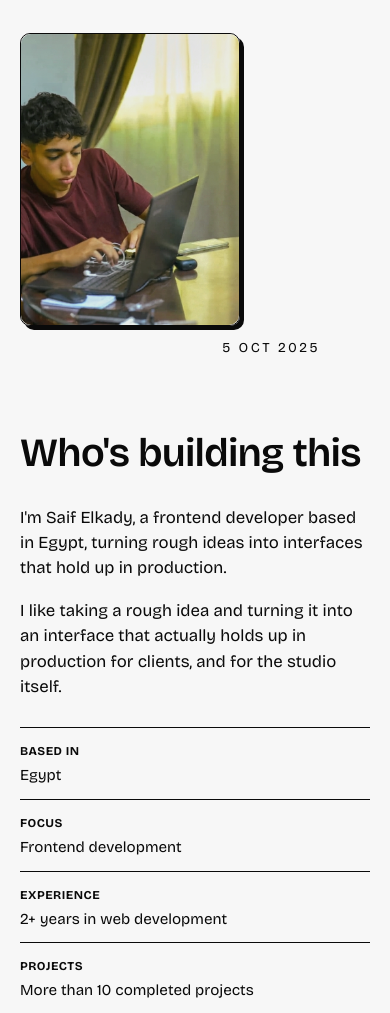
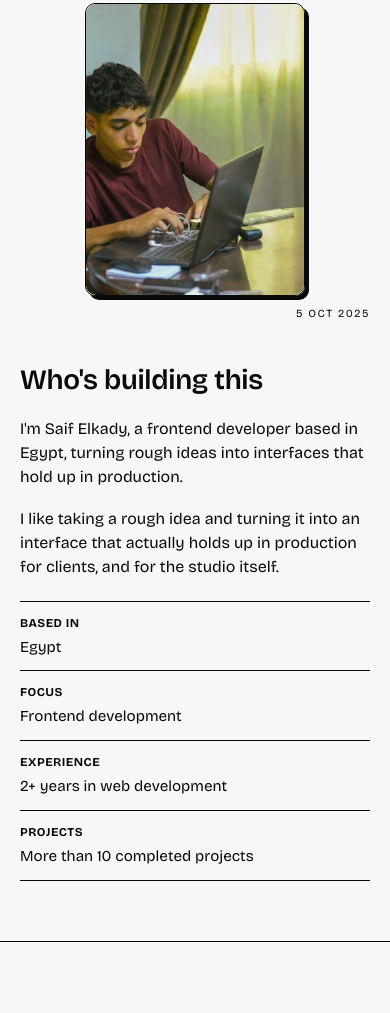
Before and after one commit to SaifElkady/saifelkady, a plain HTML site: page index.html in a window 390 px wide. Shown: the part 471-1484 px from the top of the page. Drawn offline with nearby package versions, Linux system fonts and the light colour scheme; a web font is replaced by a local one.

Commit message:
Enhance about section styling for improved layout and responsiveness on mobile devices

```diff
--- a/style.css
+++ b/style.css
@@ -671,16 +671,73 @@ body.lang-ar .about-facts li span:first-child {
 }
 
 @media (max-width: 860px) {
+    .about {
+        padding: 72px 0;
+    }
+
     .about-inner {
         grid-template-columns: 1fr;
+        gap: 36px;
+    }
+
+    .about h2 {
+        font-size: 32px;
+        margin-bottom: 16px;
+    }
+
+    .about-lede {
+        font-size: 1rem;
+        max-width: none;
     }
 
     .about-photo {
         order: -1;
+        align-items: center;
+    }
+
+    .photo-frame {
+        max-width: 260px;
+        width: min(100%, 260px);
+    }
+
+    .date {
+        margin: 10px 0 0 auto;
+        font-size: 0.72rem;
+        text-align: right;
+    }
+}
+
+@media (max-width: 480px) {
+    .about {
+        padding: 60px 0;
+    }
+
+    .about h2 {
+        font-size: 28px;
+    }
+
+    .about-facts {
+        margin-top: 22px;
+    }
+
+    .about-facts li {
+        flex-direction: column;
+        gap: 4px;
+        padding: 12px 0;
+    }
+
+    .about-facts li span:first-child {
+        flex: none;
+        padding-top: 0;
     }
 
     .photo-frame {
         max-width: 220px;
+    }
+
+    .date {
+        font-size: 0.68rem;
+        letter-spacing: 0.14em;
     }
 }
 
```
